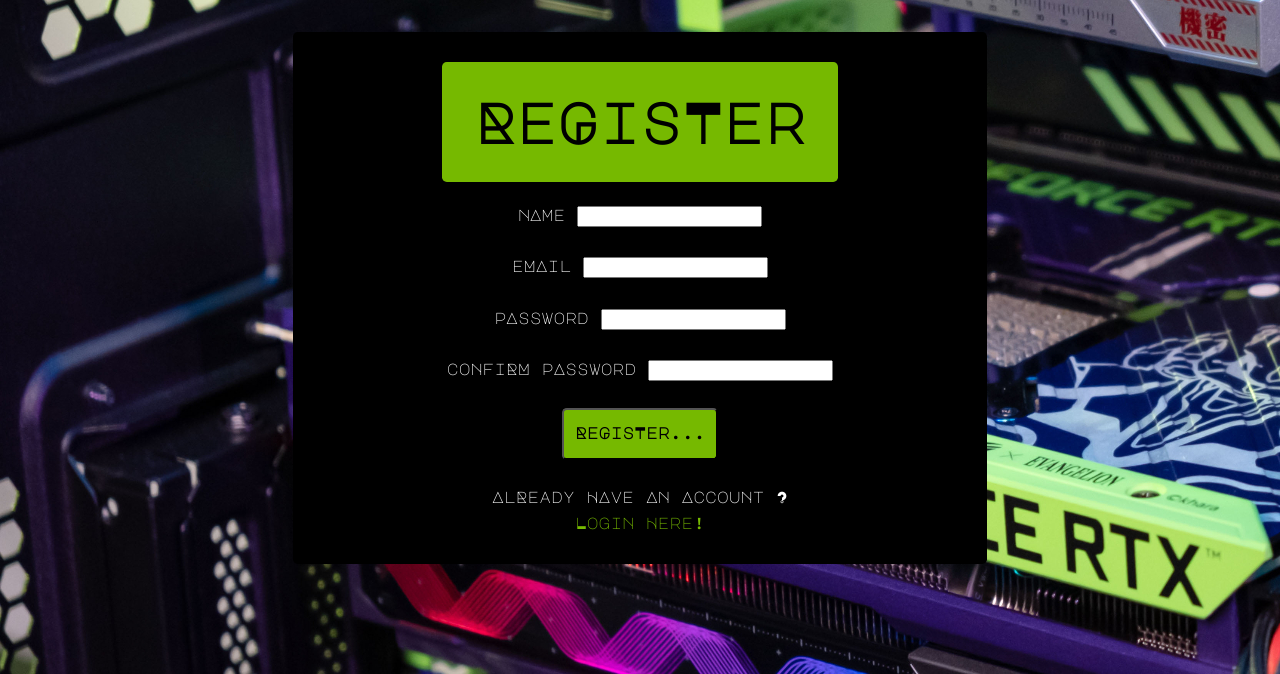
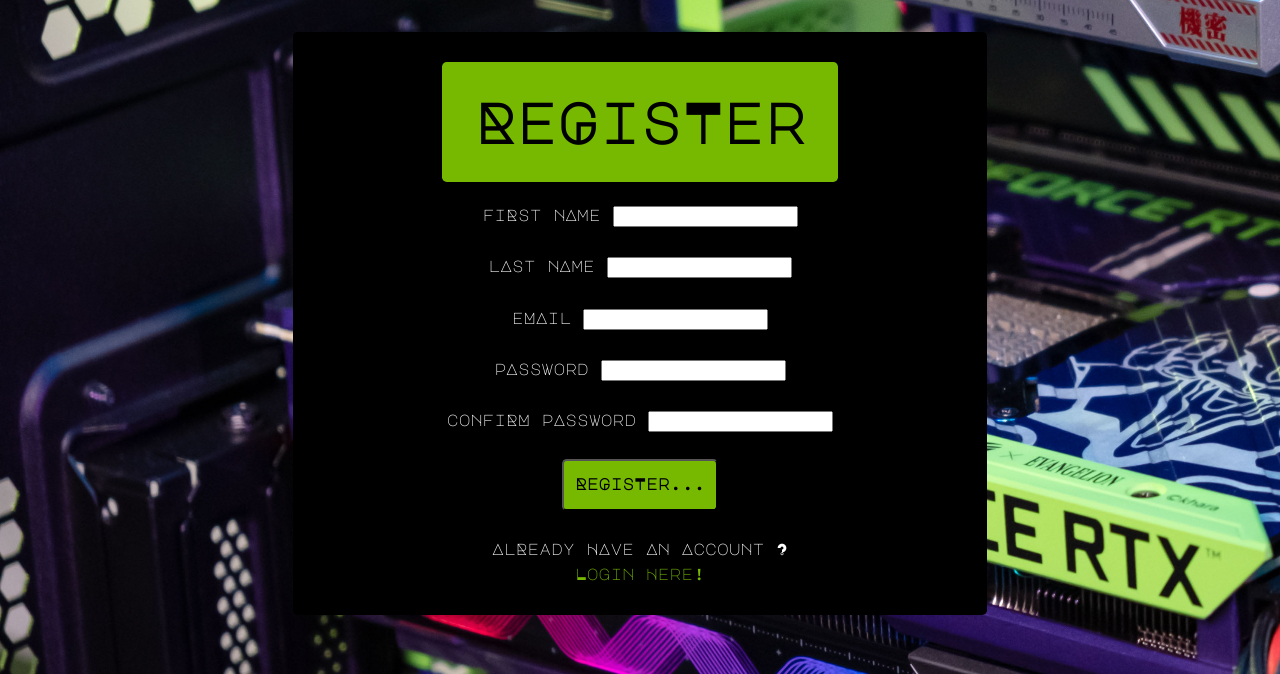
Before and after one commit to Hardps/PCBUILDER, a PHP site: page /register.php in a window 1280 px wide. Shown: the part 88-762 px from the top of the page. Run offline with PHP 8.4, Linux system fonts and the light colour scheme; some libraries are stand-ins or nearby versions.

Commit message:
Add files via upload

```diff
--- a/register.php
+++ b/register.php
@@ -5,20 +5,22 @@ if(!empty($_SESSION["id"])){
 }
 if(isset($_POST["submit"])){
   $names = $_POST["names"];
+  $lastnames = $_POST["lastnames"];
   $email = $_POST["email"];
   $password = $_POST["password"];
   $confirmpassword = $_POST["confirmpassword"];
-  $duplicate = mysqli_query($conn, "SELECT * FROM users WHERE names = '$names'");
+  $duplicate = mysqli_query($conn, "SELECT * FROM users WHERE email = '$email'");
   if(mysqli_num_rows($duplicate) > 0){
     echo
-    "<script> alert('Username or Email Has Already Taken'); </script>";
+    "<script> alert('Email Has Already Taken'); </script>";
   }
   else{
     if($password == $confirmpassword){
-      $query = "INSERT INTO users VALUES('','$names','$email','$password')";
+      $query = "INSERT INTO users VALUES('','$names', '$lastnames','$email','$password')";
       mysqli_query($conn, $query);
       echo
       "<script> alert('Registration Successful'); </script>";
+      // header("Location: login.php");
     }
     else{
       echo
@@ -96,29 +98,37 @@ if(isset($_POST["submit"])){
         <br>
         <div >
             <div class="input-box">
-                <label class="input-label" style="color:white">nAme</label>
-                <input type="text" id="names" name="names" class="input-1" onfocus="setFocus(true)" onblur="setFocus(false)" id = "name" required value=""/>
+                <label class="input-label" style="color:white">fiRst nAme</label>
+                <input type="text" id="names" name="names" class="input-1" onfocus="setFocus(true)" onblur="setFocus(false)" id="names" required value=""/>
             </div>
               <br>
+              <div class="input-box">
+                <label class="input-label" style="color:white">lAst nAme</label>
+                <input type="text" id="lastnames" name="lastnames" class="input-1" onfocus="setFocus(true)" onblur="setFocus(false)" id="lastnames" required value=""/>
+            </div>
+            <br>
             <div class="input-box">
                 <label class="input-label" style="color:white">eMAil</label>
-                <input type="text" id="email" name="email" class="input-1" onfocus="setFocus(true)" onblur="setFocus(false)" id = "email" required value=""/>
+                <input type="text" id="email" name="email" class="input-1" onfocus="setFocus(true)" onblur="setFocus(false)" id="email" required value=""/>
             </div>
             <br>
             <div class="input-box">
                 <label class="input-label" style="color:white">pAssword</label>
-                <input type="password" id="password" name="password" class="input-1" onfocus="setFocus(true)" onblur="setFocus(false)" id = "password" required value=""/>
+                <input type="password" id="password" name="password" class="input-1" onfocus="setFocus(true)" onblur="setFocus(false)" id="password" required value=""/>
             </div>
             <br>
             <div class="input-box">
                 <label class="input-label" style="color:white">confiRM pAssword</label>
-                <input type="password" id="confirmpassword" name="confirmpassword" class="input-1" onfocus="setFocus(true)" onblur="setFocus(false)" id = "password" required value=""/>
+                <input type="password" id="confirmpassword" name="confirmpassword" class="input-1" onfocus="setFocus(true)" onblur="setFocus(false)" id="password" required value=""/>
             </div>
-            <!-- <div class="input-box">
-                <label class="input-label" style="color:white">confirM pAssword</label>
-                <input type="password" class="input-1" onfocus="setFocus(true)" onblur="setFocus(false)" id = "confirmpassword" required value=""/>
+            <br>
+            <!-- <div>
+              <input type="radio" id="admin" name="admin" class="input-1" onfocus="setFocus(true)" onblur="setFocus(false)" required value=""/>
+              <label class="input-label" style="color:white">Admin</label>
+              <input type="radio" id="user" name="user" class="input-1" onfocus="setFocus(true)" onblur="setFocus(false)" required value=""/>
+              <label class="input-label" style="color:white">user</label>
             </div> -->
-          <br>
+
           <div style="text-align: center;">
 
             <button class="button" type="submit" value="submit" name="submit" style="vertical-align:middle; font-family: 'Major Mono Display', monospace, cursive;font-size: 1rem; line-height: 1.6rem; text-align:center; background-color: #76B900; border-radius: 0.3rem; padding:0.7rem "><b>ReGisTer...</b></button>
```
